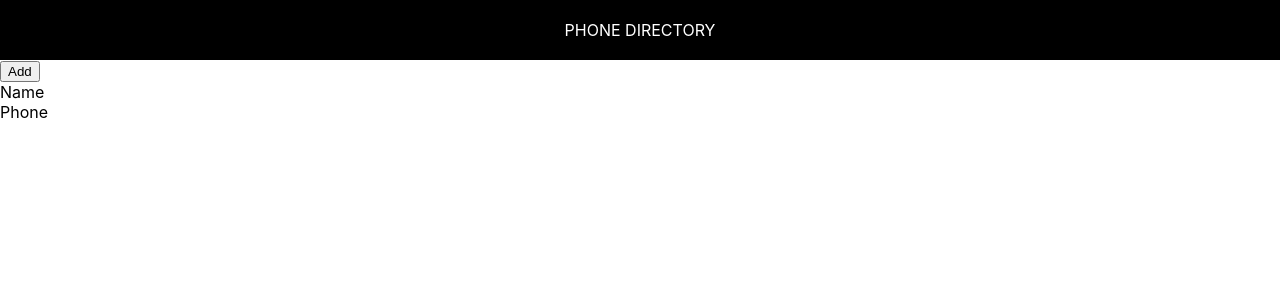
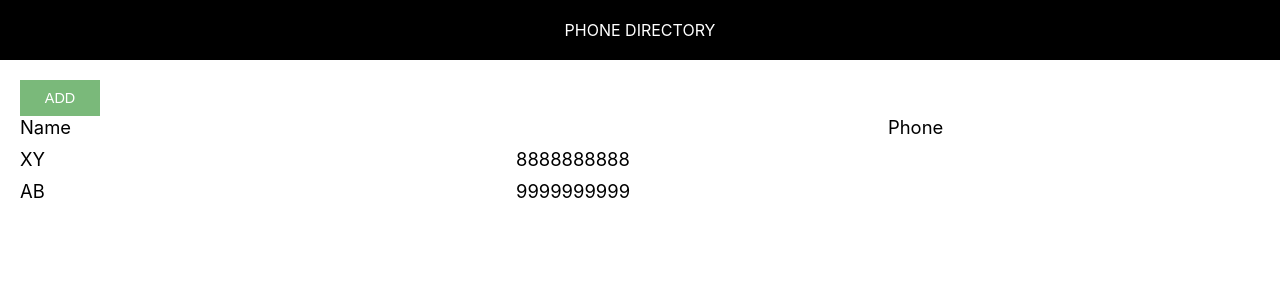
Before and after one commit to amitborkar98/React-phone-directory, a React (Create React App) app: page / in a window 1280 px wide. Shown: the top 300 px of the page. Built offline with nearby package versions, Linux system fonts and the light colour scheme.

Commit message:
Rendered Subscribers Dynamically

```diff
--- /dev/null
+++ b/src/App.css
@@ -0,0 +1,34 @@
+.component-body-container {
+    padding: 20px;
+}
+
+.custom-btn {
+    padding: 10px;
+    border: none;
+    margin-right: 10px;
+    text-transform: uppercase;
+    width: 80px;
+    font-size: 0.9rem;
+    cursor: pointer;
+    outline: none;
+}
+
+.add-btn {
+    background: #7ab97a;
+    color: #fff;
+}
+
+.grid-container {
+    display: grid;
+    grid-template-columns: 40% 30% auto;
+    margin-bottom: 10px;
+}
+
+
+
+.grid-item {
+    background-color: rgba(255, 255, 255, 0.8);
+    font-size: 1.15rem;
+    word-wrap: break-word;
+    padding-right: 10px;
+}
--- a/src/App.js
+++ b/src/App.js
@@ -1,17 +1,42 @@
-import React from 'react';
+import React, { Component } from 'react';
 import Header from "./Header";
+import './App.css'
 
-function App() {
-  return (
+class App extends Component {
+  render (){
+    let subscribers = [
+      {
+        id: 1,
+        name: "XY",
+        phone: "8888888888"
+      },
+      {
+        id: 2,
+        name: "AB",
+        phone: "9999999999"
+      }
+    ];
+    return(
     <div >
       <Header/>
-      <button>Add</button>
-      <div>
-        <span>Name</span><br/>
-        <span>Phone</span>
+      <div className="component-body-container">
+        <button className="custom-btn add-btn">Add</button>
+        <div className="grid-container ">
+          <span className="grid-item ">Name</span><br/>
+          <span className="grid-item ">Phone</span>
+        </div>
+        {
+            subscribers.map(sub => {
+              return <div key={sub.id} className="grid-container">
+                <span className="grid-item">{sub.name}</span>
+                <span className="grid-item">{sub.phone}</span>
+              </div>
+            })
+        }
       </div>
     </div>
-  );
+    );
+  }
 }
 
 export default App;
```
